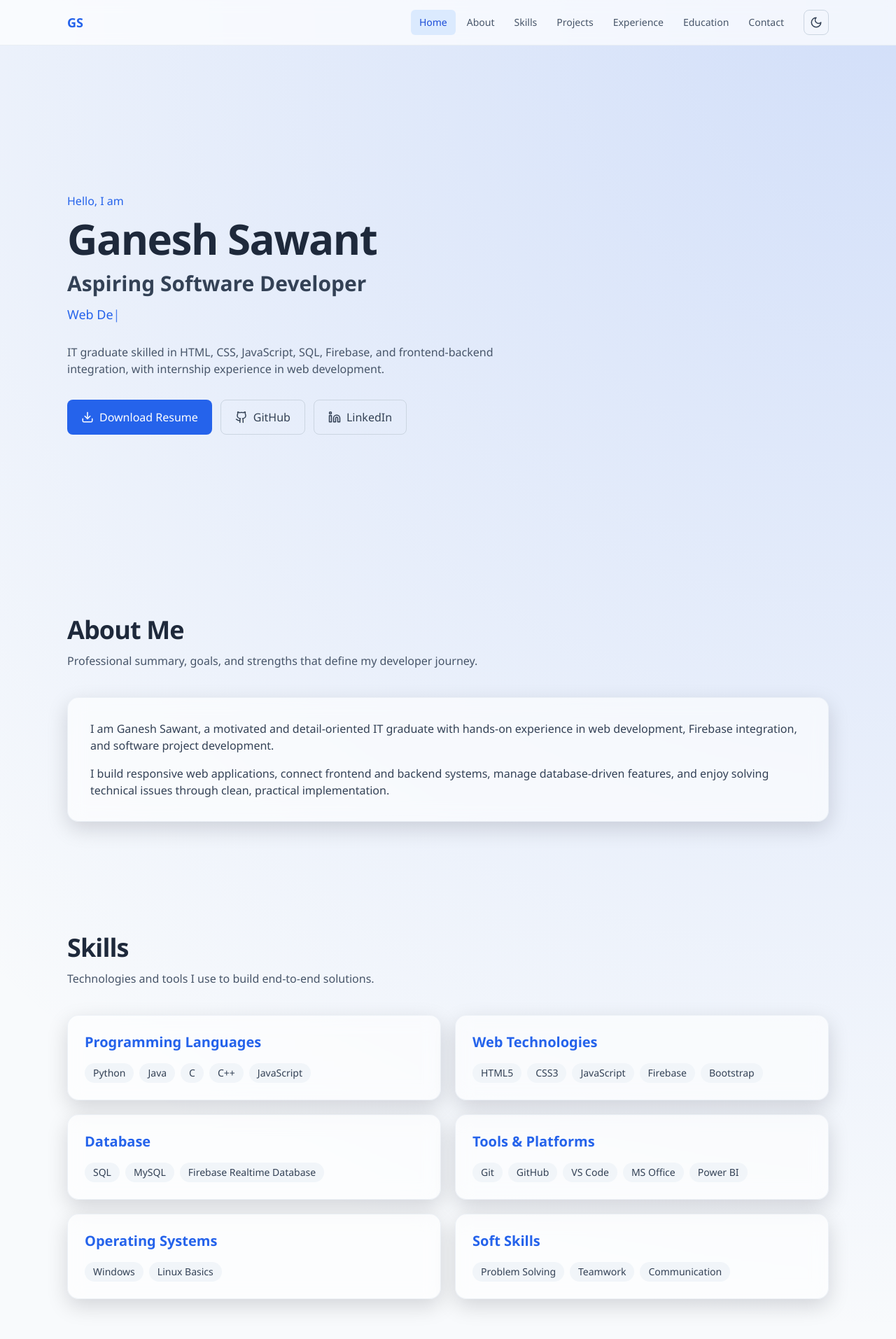
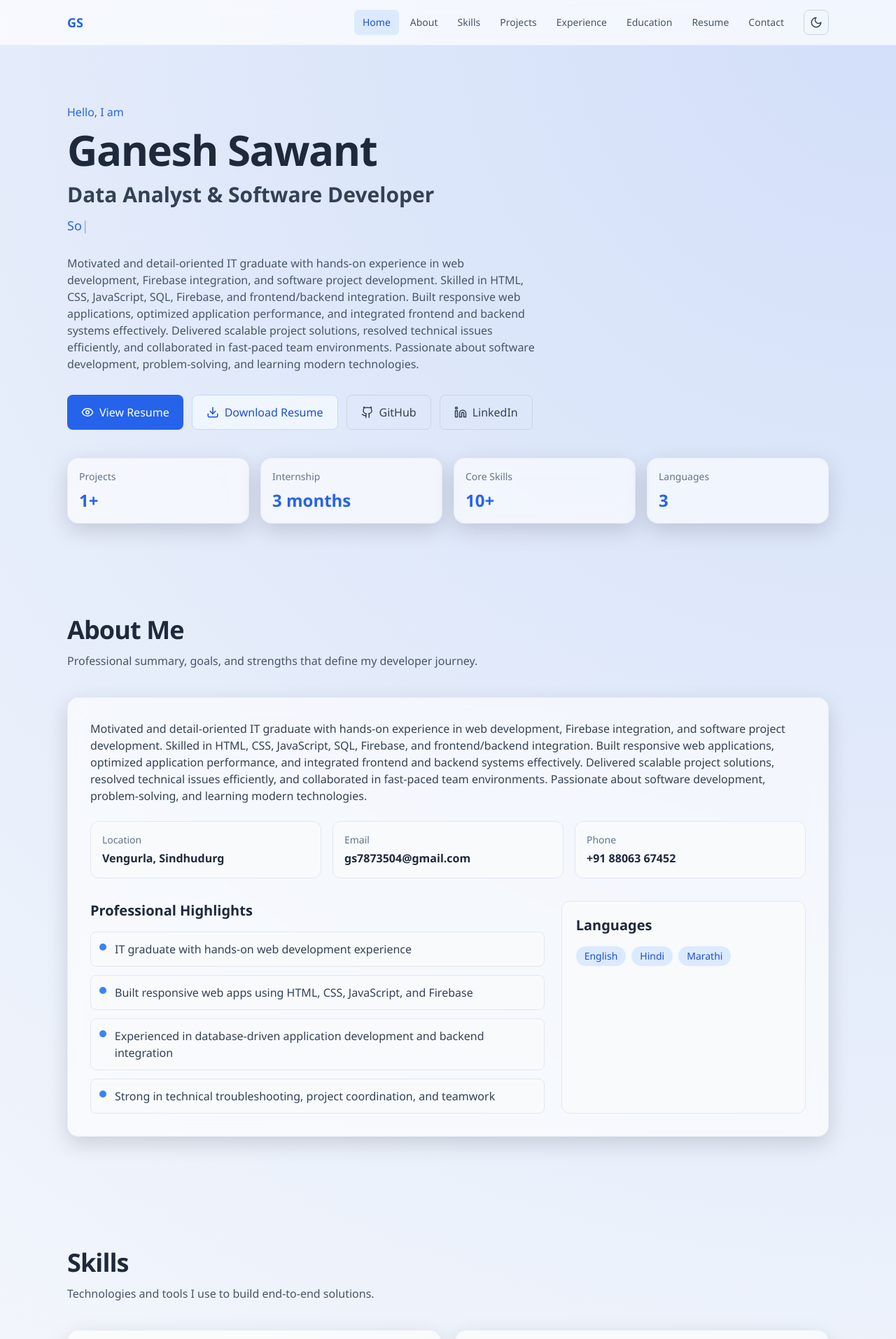
Before and after one commit to hackss12/portfolio, a React (Vite) app: page / in a window 1280 px wide. Shown: the top 1913 px of the page at 70% size. Built offline with nearby package versions, Linux system fonts and the light colour scheme.

Commit message:
Portfolio updated with resume and final content

```diff
--- a/src/App.jsx
+++ b/src/App.jsx
@@ -8,6 +8,7 @@ import SkillsSection from "./components/sections/SkillsSection";
 import ProjectsSection from "./components/sections/ProjectsSection";
 import ExperienceSection from "./components/sections/ExperienceSection";
 import EducationSection from "./components/sections/EducationSection";
+import ResumeSection from "./components/sections/ResumeSection";
 import ContactSection from "./components/sections/ContactSection";
 import Footer from "./components/Footer";
 import { navItems } from "./data/portfolioData";
@@ -54,6 +55,7 @@ export default function App() {
             <ProjectsSection />
             <ExperienceSection />
             <EducationSection />
+            <ResumeSection />
             <ContactSection />
           </motion.div>
         </AnimatePresence>
--- a/src/components/sections/AboutSection.jsx
+++ b/src/components/sections/AboutSection.jsx
@@ -1,4 +1,5 @@
 import SectionHeading from "../SectionHeading";
+import { profile, highlights, languages } from "../../data/portfolioData";
 
 export default function AboutSection() {
   return (
@@ -8,12 +9,47 @@ export default function AboutSection() {
         subtitle="Professional summary, goals, and strengths that define my developer journey."
       />
       <div className="glass-card p-6 sm:p-8">
-        <p className="text-slate-700 dark:text-slate-200">
-          I am Ganesh Sawant, a motivated and detail-oriented IT graduate with hands-on experience in web development, Firebase integration, and software project development.
-        </p>
-        <p className="mt-4 text-slate-700 dark:text-slate-200">
-          I build responsive web applications, connect frontend and backend systems, manage database-driven features, and enjoy solving technical issues through clean, practical implementation.
-        </p>
+        <p className="text-slate-700 dark:text-slate-200">{profile.summary}</p>
+
+        <div className="mt-6 grid gap-4 sm:grid-cols-3">
+          <div className="rounded-xl border border-slate-200 bg-slate-50 p-4 dark:border-slate-700 dark:bg-slate-900/70">
+            <p className="text-sm text-slate-500 dark:text-slate-400">Location</p>
+            <p className="mt-1 font-semibold">{profile.location}</p>
+          </div>
+          <div className="rounded-xl border border-slate-200 bg-slate-50 p-4 dark:border-slate-700 dark:bg-slate-900/70">
+            <p className="text-sm text-slate-500 dark:text-slate-400">Email</p>
+            <p className="mt-1 font-semibold">{profile.email}</p>
+          </div>
+          <div className="rounded-xl border border-slate-200 bg-slate-50 p-4 dark:border-slate-700 dark:bg-slate-900/70">
+            <p className="text-sm text-slate-500 dark:text-slate-400">Phone</p>
+            <p className="mt-1 font-semibold">{profile.phone}</p>
+          </div>
+        </div>
+
+        <div className="mt-8 grid gap-6 lg:grid-cols-[1.3fr_0.7fr]">
+          <div>
+            <h3 className="text-xl font-semibold">Professional Highlights</h3>
+            <ul className="mt-4 space-y-3">
+              {highlights.map((item) => (
+                <li key={item} className="flex items-start gap-3 rounded-lg border border-slate-200 bg-slate-50 p-3 text-slate-700 dark:border-slate-700 dark:bg-slate-900/70 dark:text-slate-200">
+                  <span className="mt-1 h-2.5 w-2.5 rounded-full bg-blue-500" />
+                  <span>{item}</span>
+                </li>
+              ))}
+            </ul>
+          </div>
+
+          <div className="rounded-xl border border-slate-200 bg-slate-50 p-5 dark:border-slate-700 dark:bg-slate-900/70">
+            <h3 className="text-xl font-semibold">Languages</h3>
+            <div className="mt-4 flex flex-wrap gap-2">
+              {languages.map((language) => (
+                <span key={language} className="rounded-full bg-blue-100 px-3 py-1 text-sm font-medium text-blue-700 dark:bg-blue-500/20 dark:text-blue-200">
+                  {language}
+                </span>
+              ))}
+            </div>
+          </div>
+        </div>
       </div>
     </section>
   );
--- a/src/components/sections/ContactSection.jsx
+++ b/src/components/sections/ContactSection.jsx
@@ -1,5 +1,6 @@
-import { Github, Linkedin, Mail, MapPin, Phone } from "lucide-react";
+import { Github, Linkedin, Mail, MapPin, Phone, Download } from "lucide-react";
 import SectionHeading from "../SectionHeading";
+import { profile } from "../../data/portfolioData";
 
 export default function ContactSection() {
   return (
@@ -9,11 +10,12 @@ export default function ContactSection() {
         <div className="glass-card p-6">
           <h3 className="text-lg font-semibold">Contact Details</h3>
           <div className="mt-4 space-y-3 text-slate-700 dark:text-slate-200">
-            <a href="mailto:gs7873504@gmail.com" className="flex items-center gap-2 hover:text-blue-600"><Mail size={16} /> gs7873504@gmail.com</a>
-            <a href="tel:+918806367452" className="flex items-center gap-2 hover:text-blue-600"><Phone size={16} /> +91 88063 67452</a>
-            <p className="flex items-center gap-2"><MapPin size={16} /> Vengurla, Sindhudurg</p>
-            <a href="https://github.com/hackss12" target="_blank" rel="noreferrer" className="flex items-center gap-2 hover:text-blue-600"><Github size={16} /> GitHub</a>
-            <a href="https://www.linkedin.com/in/ganesh-sawant-295922282" target="_blank" rel="noreferrer" className="flex items-center gap-2 hover:text-blue-600"><Linkedin size={16} /> LinkedIn</a>
+            <a href={`mailto:${profile.email}`} className="flex items-center gap-2 hover:text-blue-600"><Mail size={16} /> {profile.email}</a>
+            <a href={`tel:${profile.phone.replace(/\s+/g, "")}`} className="flex items-center gap-2 hover:text-blue-600"><Phone size={16} /> {profile.phone}</a>
+            <p className="flex items-center gap-2"><MapPin size={16} /> {profile.location}</p>
+            <a href={profile.github} target="_blank" rel="noreferrer" className="flex items-center gap-2 hover:text-blue-600"><Github size={16} /> GitHub</a>
+            <a href={profile.linkedin} target="_blank" rel="noreferrer" className="flex items-center gap-2 hover:text-blue-600"><Linkedin size={16} /> LinkedIn</a>
+            <a href={profile.resumeUrl} target="_blank" rel="noreferrer" className="flex items-center gap-2 hover:text-blue-600"><Download size={16} /> View Resume</a>
           </div>
         </div>
         <form className="glass-card space-y-4 p-6">
--- a/src/components/sections/HeroSection.jsx
+++ b/src/components/sections/HeroSection.jsx
@@ -1,7 +1,7 @@
 import { motion } from "framer-motion";
-import { Github, Linkedin, Download } from "lucide-react";
+import { Github, Linkedin, Download, Eye } from "lucide-react";
 import { useTypewriter } from "../../hooks/useTypewriter";
-import { roles } from "../../data/portfolioData";
+import { profile, roles } from "../../data/portfolioData";
 
 export default function HeroSection() {
   const typed = useTypewriter(roles);
@@ -13,32 +13,50 @@ export default function HeroSection() {
           Hello, I am
         </motion.p>
         <motion.h1 initial={{ opacity: 0, y: 14 }} animate={{ opacity: 1, y: 0 }} transition={{ delay: 0.1 }} className="mt-3 text-4xl font-bold tracking-tight sm:text-6xl">
-          Ganesh Sawant
+          {profile.name}
         </motion.h1>
         <motion.h2 initial={{ opacity: 0, y: 14 }} animate={{ opacity: 1, y: 0 }} transition={{ delay: 0.2 }} className="mt-4 text-2xl font-semibold text-slate-700 dark:text-slate-200 sm:text-3xl">
-          Aspiring Software Developer
+          Data Analyst & Software Developer
         </motion.h2>
         <motion.p initial={{ opacity: 0, y: 14 }} animate={{ opacity: 1, y: 0 }} transition={{ delay: 0.3 }} className="mt-3 h-8 text-lg text-blue-600 dark:text-blue-300">
           {typed}
           <span className="animate-pulse">|</span>
         </motion.p>
         <motion.p initial={{ opacity: 0 }} animate={{ opacity: 1 }} transition={{ delay: 0.4 }} className="mt-6 max-w-2xl text-slate-600 dark:text-slate-300">
-          IT graduate skilled in HTML, CSS, JavaScript, SQL, Firebase, and frontend-backend integration, with internship experience in web development.
+          {profile.summary}
         </motion.p>
         <motion.div initial={{ opacity: 0 }} animate={{ opacity: 1 }} transition={{ delay: 0.5 }} className="mt-8 flex flex-wrap gap-3">
-          <a href="/Ganesh-Sawant-Resume.pdf" className="inline-flex items-center gap-2 rounded-lg bg-blue-600 px-5 py-3 font-medium text-white transition hover:bg-blue-700">
+          <a href={profile.resumeUrl} target="_blank" rel="noreferrer" className="inline-flex items-center gap-2 rounded-lg bg-blue-600 px-5 py-3 font-medium text-white transition hover:bg-blue-700">
+            <Eye size={18} />
+            View Resume
+          </a>
+          <a href={profile.resumeUrl} download className="inline-flex items-center gap-2 rounded-lg border border-blue-200 bg-blue-50 px-5 py-3 font-medium text-blue-700 transition hover:bg-blue-100 dark:border-blue-500/30 dark:bg-blue-500/10 dark:text-blue-200">
             <Download size={18} />
             Download Resume
           </a>
-          <a href="https://github.com/hackss12" target="_blank" rel="noreferrer" className="inline-flex items-center gap-2 rounded-lg border border-slate-300 px-5 py-3 font-medium text-slate-700 transition hover:border-blue-400 hover:text-blue-600 dark:border-slate-700 dark:text-slate-200">
+          <a href={profile.github} target="_blank" rel="noreferrer" className="inline-flex items-center gap-2 rounded-lg border border-slate-300 px-5 py-3 font-medium text-slate-700 transition hover:border-blue-400 hover:text-blue-600 dark:border-slate-700 dark:text-slate-200">
             <Github size={18} />
             GitHub
           </a>
-          <a href="https://www.linkedin.com/in/ganesh-sawant-295922282" target="_blank" rel="noreferrer" className="inline-flex items-center gap-2 rounded-lg border border-slate-300 px-5 py-3 font-medium text-slate-700 transition hover:border-blue-400 hover:text-blue-600 dark:border-slate-700 dark:text-slate-200">
+          <a href={profile.linkedin} target="_blank" rel="noreferrer" className="inline-flex items-center gap-2 rounded-lg border border-slate-300 px-5 py-3 font-medium text-slate-700 transition hover:border-blue-400 hover:text-blue-600 dark:border-slate-700 dark:text-slate-200">
             <Linkedin size={18} />
             LinkedIn
           </a>
         </motion.div>
+
+        <div className="mt-10 grid gap-4 sm:grid-cols-2 xl:grid-cols-4">
+          {[
+            { label: "Projects", value: "1+" },
+            { label: "Internship", value: "3 months" },
+            { label: "Core Skills", value: "10+" },
+            { label: "Languages", value: "3" }
+          ].map((item) => (
+            <div key={item.label} className="glass-card p-4 text-left">
+              <p className="text-sm text-slate-500 dark:text-slate-400">{item.label}</p>
+              <p className="mt-2 text-2xl font-bold text-blue-600 dark:text-blue-300">{item.value}</p>
+            </div>
+          ))}
+        </div>
       </div>
     </section>
   );
--- /dev/null
+++ b/src/components/sections/ResumeSection.jsx
@@ -0,0 +1,44 @@
+import { Download, FileText } from "lucide-react";
+import SectionHeading from "../SectionHeading";
+import { profile } from "../../data/portfolioData";
+
+export default function ResumeSection() {
+  return (
+    <section id="resume" className="section py-20" aria-label="Resume section">
+      <SectionHeading
+        title="Resume"
+        subtitle="A quick overview of my profile, skills, and experience in one place."
+      />
+
+      <div className="glass-card overflow-hidden p-4 sm:p-6">
+        <div className="mb-4 flex flex-wrap items-center justify-between gap-3">
+          <div className="flex items-center gap-3">
+            <div className="rounded-lg bg-blue-100 p-2 text-blue-700 dark:bg-blue-500/20 dark:text-blue-200">
+              <FileText size={20} />
+            </div>
+            <div>
+              <h3 className="text-lg font-semibold">{profile.name} Resume</h3>
+              <p className="text-sm text-slate-600 dark:text-slate-300">Web Developer • Data Analyst • IT Graduate</p>
+            </div>
+          </div>
+
+          <a
+            href={profile.resumeUrl}
+            download
+            className="inline-flex items-center gap-2 rounded-lg bg-blue-600 px-4 py-2 text-sm font-medium text-white transition hover:bg-blue-700"
+          >
+            <Download size={16} />
+            Download PDF
+          </a>
+        </div>
+
+        <iframe
+          src={profile.resumeUrl}
+          title="Ganesh Sawant Resume"
+          className="h-[720px] w-full rounded-xl border border-slate-200 bg-white dark:border-slate-700"
+          loading="lazy"
+        />
+      </div>
+    </section>
+  );
+}
--- a/src/data/portfolioData.js
+++ b/src/data/portfolioData.js
@@ -5,26 +5,48 @@ export const navItems = [
   { id: "projects", label: "Projects" },
   { id: "experience", label: "Experience" },
   { id: "education", label: "Education" },
+  { id: "resume", label: "Resume" },
   { id: "contact", label: "Contact" }
 ];
 
-export const roles = ["Aspiring Software Developer", "Web Developer", "Firebase Developer"];
+export const profile = {
+  name: "Ganesh Sawant",
+  email: "gs7873504@gmail.com",
+  phone: "+91 88063 67452",
+  location: "Vengurla, Sindhudurg",
+  github: "https://github.com/hackss12",
+  linkedin: "https://www.linkedin.com/in/ganesh-sawant-295922282",
+  resumeUrl: "/Ganesh-Sawant-Resume.pdf",
+  summary:
+    "Motivated and detail-oriented IT graduate with hands-on experience in web development, Firebase integration, and software project development. Skilled in HTML, CSS, JavaScript, SQL, Firebase, and frontend/backend integration. Built responsive web applications, optimized application performance, and integrated frontend and backend systems effectively. Delivered scalable project solutions, resolved technical issues efficiently, and collaborated in fast-paced team environments. Passionate about software development, problem-solving, and learning modern technologies."
+};
+
+export const roles = ["Data Analyst", "Web Developer", "Software Developer", "Firebase Developer"];
 
 export const skills = [
   { category: "Programming Languages", items: ["Python", "Java", "C", "C++", "JavaScript"] },
   { category: "Web Technologies", items: ["HTML5", "CSS3", "JavaScript", "Firebase", "Bootstrap"] },
-  { category: "Database", items: ["SQL", "MySQL", "Firebase Realtime Database"] },
+  { category: "Database & Data Analysis", items: ["SQL", "MySQL", "Firebase Realtime Database", "Power BI", "Excel"] },
   { category: "Tools & Platforms", items: ["Git", "GitHub", "VS Code", "MS Office", "Power BI"] },
   { category: "Operating Systems", items: ["Windows", "Linux Basics"] },
-  { category: "Soft Skills", items: ["Problem Solving", "Teamwork", "Communication"] }
+  { category: "Soft Skills", items: ["Problem Solving", "Teamwork", "Communication", "Project Coordination"] }
 ];
+
+export const highlights = [
+  "IT graduate with hands-on web development experience",
+  "Built responsive web apps using HTML, CSS, JavaScript, and Firebase",
+  "Experienced in database-driven application development and backend integration",
+  "Strong in technical troubleshooting, project coordination, and teamwork"
+];
+
+export const languages = ["English", "Hindi", "Marathi"];
 
 export const projects = [
   {
-    title: "Home Interior Designer Service App",
+    title: "Home Interior Designer Service – Web Application",
     description:
-      "A web-based home interior design service application with secure user authentication, service booking, customer interaction flows, and Firebase-backed data storage.",
-    technologies: ["HTML5", "CSS3", "JavaScript", "Firebase"],
+      "Designed and developed a complete web-based application for home interior design services with secure authentication, responsive customer workflows, real-time database integration, and deployment-ready project management.",
+    technologies: ["HTML", "CSS", "JavaScript", "Firebase"],
     github: "https://github.com/hackss12",
     demo: "https://interior-designer-service.web.app/",
     image: "https://images.unsplash.com/photo-1616486338812-3dadae4b4ace?auto=format&fit=crop&w=1200&q=80"
@@ -36,10 +58,48 @@ export const experience = {
   company: "Vyosim Tech Lab",
   period: "May 2025 - Jul 2025",
   responsibilities: [
-    "Worked on frontend and backend web development tasks.",
-    "Assisted in managing databases and backend services.",
+    "Worked on frontend and backend web development tasks for real-time project requirements.",
+    "Assisted in managing databases and backend services to support application functionality.",
     "Collaborated with mentors and team members to understand real-world software development workflows.",
-    "Debugged and tested web application features to improve functionality and reliability.",
-    "Participated in project coordination and task management activities."
+    "Debugged and tested web application features to improve reliability, performance, and user experience.",
+    "Participated in project coordination, task management, and onboarding support activities."
   ]
 };
+
+export const education = [
+  {
+    period: "Jun 2023 - Feb 2026",
+    title: "Bachelor of Science in Information Technology (B.Sc. IT)",
+    institution: "Sant Rawool Maharaj Mahavidyalaya, Kudal, Sindhudurg",
+    extra: "Mumbai University",
+    result: "CGPA: SEM V - 8.00 (Current graduation completed)"
+  },
+  {
+    period: "Oct 2022 - Feb 2023",
+    title: "Higher Secondary Certificate (HSC) – Science (PCMB)",
+    institution: "Gulabtai Diananath Kanistha Mahavidyalaya, Vetore, Vengurla, Maharashtra",
+    extra: "Maharashtra State Board of Secondary and Higher Secondary Education",
+    result: "Percentage: 71.20%"
+  },
+  {
+    period: "Apr 2023 - Jun 2023",
+    title: "Diploma in Software Applications",
+    institution: "Skill-based software training",
+    extra: "MS Office, Excel & PowerPoint | English Typing | Desktop Publishing | Basics of Photoshop & CorelDRAW",
+    result: "Certificate Program"
+  }
+];
+
+export const achievements = [
+  "Awarded “Overall Best Intern” during internship training.",
+  "Recognized as “Best Sports Person” for active participation and performance.",
+  "Coordinated onboarding project activities and team support tasks.",
+  "Secured 2nd rank in Free Fire in a state-level college event."
+];
+
+export const certifications = [
+  "Python, Java, C, C++, JavaScript",
+  "HTML5, CSS3, JavaScript, Firebase, Bootstrap",
+  "SQL, MySQL, Firebase Realtime Database",
+  "Git, GitHub, VS Code, MS Office, Power BI"
+];
```
Also changed, not shown: src/components/sections/EducationSection.jsx (+29 -23 lines), 1 other file (tests, documents, lock files or other folders).
